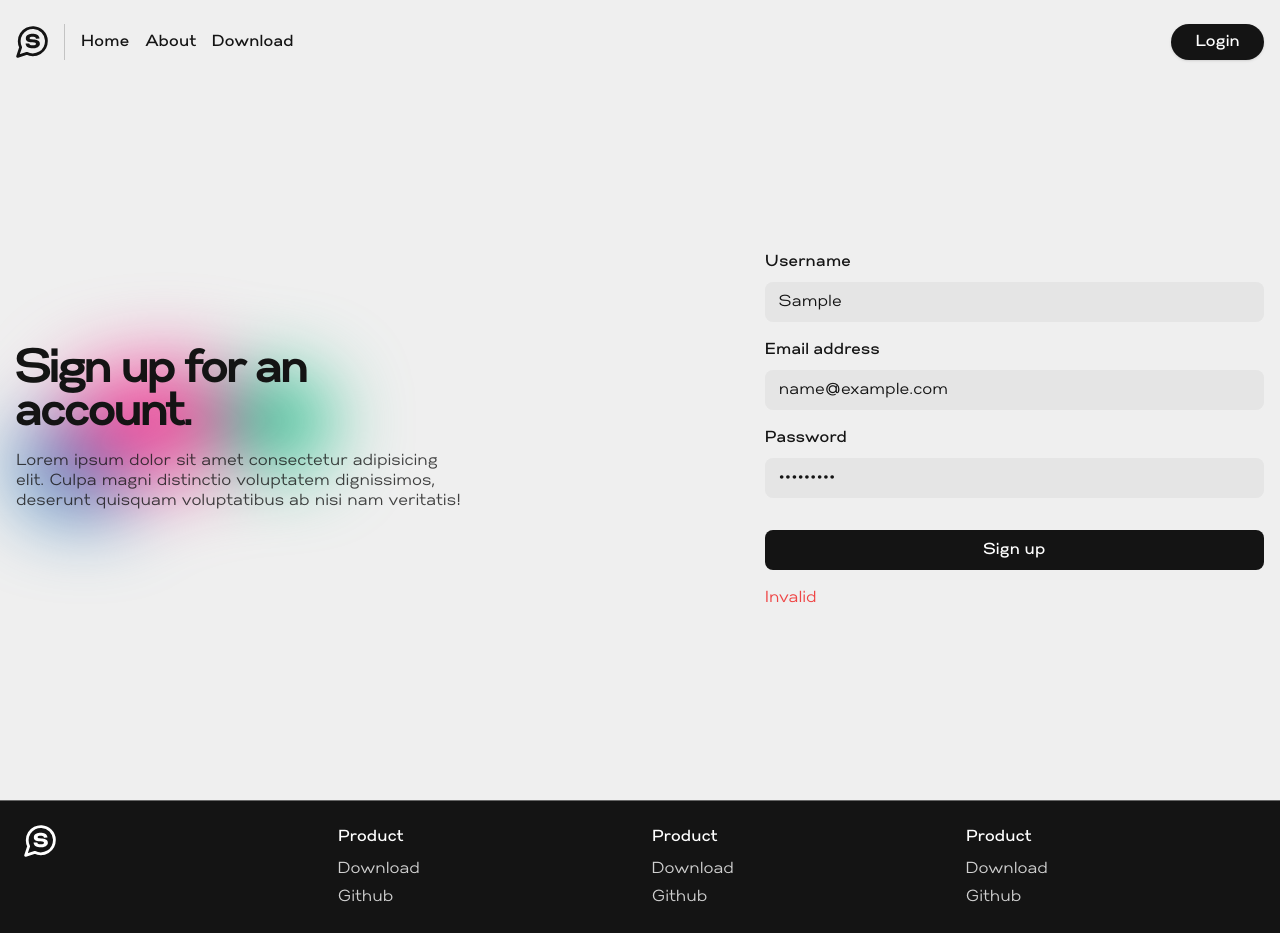
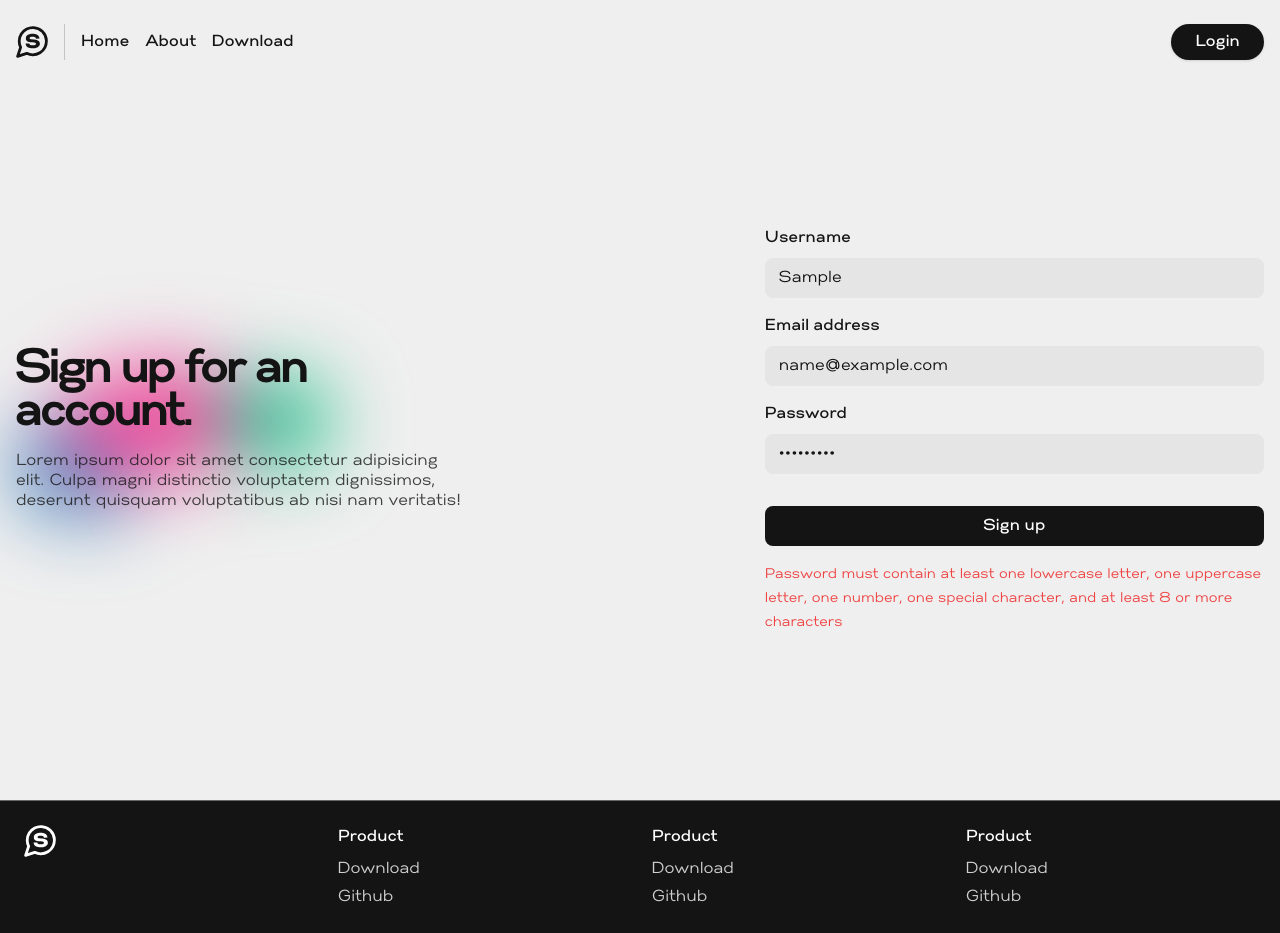
Before and after one commit to speaqchat/landing, a Next.js app: page /register in a window 1280 px wide. Both pictures are taken after typing "Sample", "name@example.com", "Sample123" into the empty fields and a click on the button "Sign up". Built offline with nearby package versions, Linux system fonts and the light colour scheme.

Commit message:
added better password error message

```diff
--- a/pages/register.tsx
+++ b/pages/register.tsx
@@ -20,6 +20,7 @@ const Register: NextPage = () => {
   const router = useRouter();
 
   const usernameRegex = /^[a-zA-Z0-9]+$/;
+
   const passwordRegex =
     /^(?=.*[a-z])(?=.*[A-Z])(?=.*[0-9])(?=.*[!@#\$%\^&\*])(?=.{8,})/;
 
@@ -32,8 +33,10 @@ const Register: NextPage = () => {
     email: z.string().email("Invalid email."),
     password: z
       .string()
-      .min(6, "Password must have at least 6 characters.")
-      .regex(passwordRegex),
+      .regex(
+        passwordRegex,
+        "Password must contain at least one lowercase letter, one uppercase letter, one number, one special character, and at least 8 or more characters"
+      ),
   });
 
   const signupMutation = useMutation(
@@ -202,7 +205,7 @@ const Register: NextPage = () => {
                 ? errors.map((err) => {
                     return (
                       <>
-                        <span key={err.code} className="text-red-500">
+                        <span key={err.code} className="text-red-500 text-sm">
                           {err.message}
                         </span>
                         <br />
```
